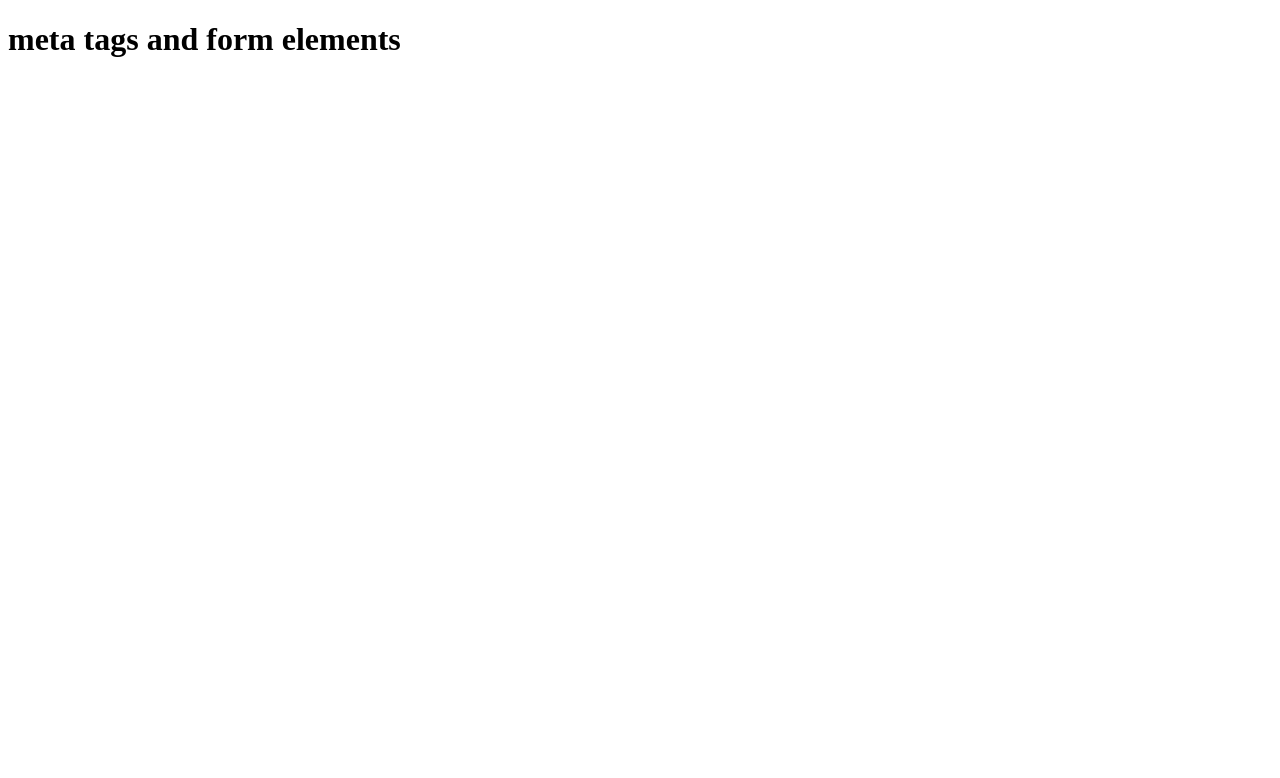
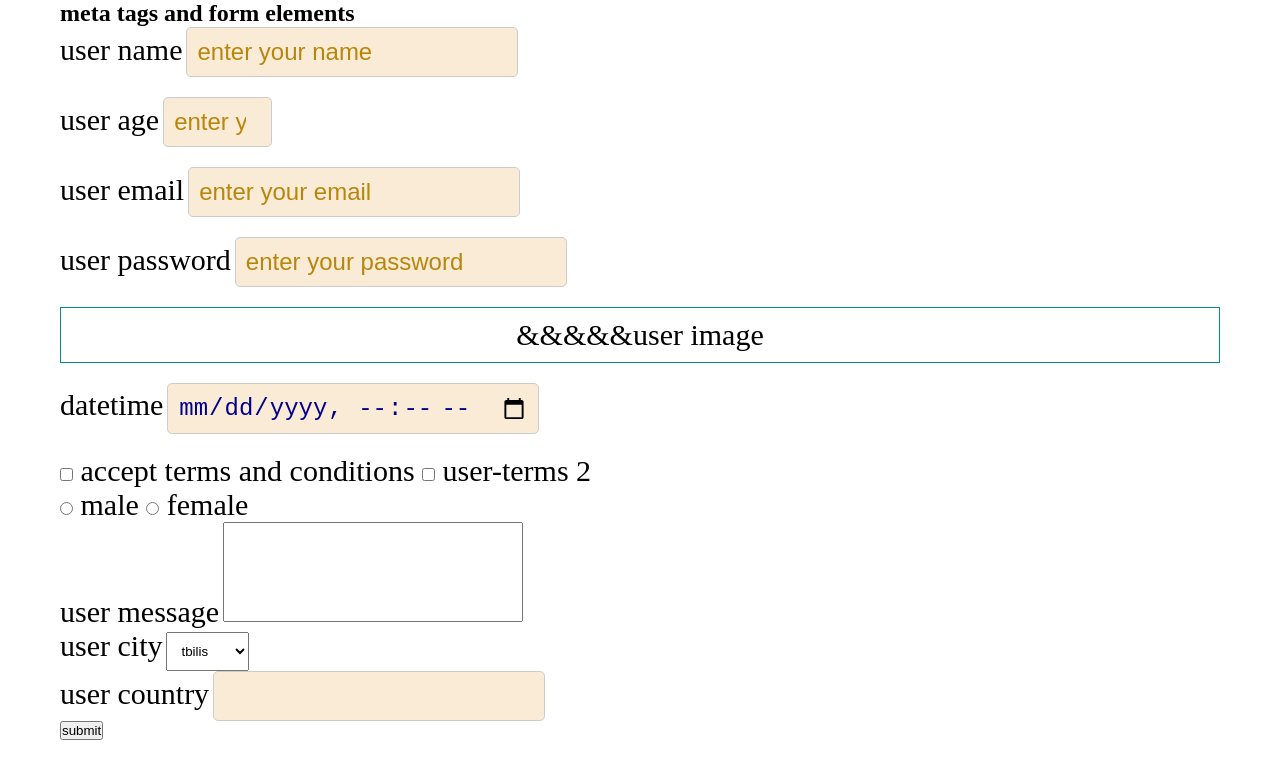
Before and after one commit to alinbrg/front28-lesson10, a plain HTML site: page index.html in a window 1280 px wide. Drawn offline with Linux system fonts and the light colour scheme.

Commit message:
form elements

```diff
--- a/index.html
+++ b/index.html
@@ -38,6 +38,124 @@
 		/>
 	</head>
 	<body>
-		<h1>meta tags and form elements</h1>
+		<section>
+			<div class="container">
+				<h1>meta tags and form elements</h1>
+				<form action="#" method="GET" id="registration-form">
+					<div class="form-group">
+						<label for="user-name">user name</label>
+						<input
+							type="text"
+							id="user-name"
+							name="user-name"
+							placeholder="enter your name"
+						/>
+					</div>
+					<div class="form-group">
+						<label for="user-age">user age</label>
+						<input
+							type="number"
+							id="user-age"
+							name="user-age"
+							placeholder="enter your age"
+							min="1"
+							max="100"
+						/>
+					</div>
+					<div class="form-group">
+						<label for="user-email">user email</label>
+						<input
+							type="email"
+							id="user-email"
+							name="user-email"
+							placeholder="enter your email"
+						/>
+					</div>
+					<div class="form-group">
+						<label for="user-password">user password</label>
+						<input
+							type="password"
+							id="user-password"
+							name="user-password"
+							placeholder="enter your password"
+							minlength="6"
+							maxlength="20"
+						/>
+					</div>
+					<div class="form-group">
+						<label for="user-image"> <span>&&&&&</span>user image</label>
+
+						<input
+							type="file"
+							id="user-image"
+							name="user-image"
+							accept=".pdf"
+						/>
+					</div>
+
+					<div class="form-group">
+						<label for="datetime">datetime</label>
+						<input type="datetime-local" id="datetime" name="datetime" />
+					</div>
+
+					<div>
+						<label for="user-terms">
+							<input type="checkbox" id="user-terms" name="user-terms" />
+							<span>accept terms and conditions</span>
+						</label>
+						<label for="user-terms2">
+							<input type="checkbox" id="user-terms2" name="user-terms2" />
+							<span>user-terms 2</span>
+						</label>
+					</div>
+
+					<div>
+						<label for="male">
+							<input type="radio" id="male" name="gender" />
+							<span>male</span>
+						</label>
+						<label for="female">
+							<input type="radio" id="female" name="gender" />
+							<span>female</span>
+						</label>
+					</div>
+
+					<div>
+						<label for="user-message">user message</label>
+						<textarea name="user-message" id="user-message"></textarea>
+					</div>
+
+					<div>
+						<label for="user-city">user city</label>
+						<select name="user-city" id="user-city">
+							<option value="option1">tbilis</option>
+							<option value="option2">batumi</option>
+							<option value="option3">kutaisi</option>
+						</select>
+					</div>
+
+					<div>
+						<label for="user-country">user country</label>
+						<input
+							list="country-select"
+							id="user-country"
+							name="user-country"
+						/>
+						<datalist id="country-select">
+							<option value="Georgia"></option>
+							<option value="Armenia"></option>
+							<option value="Azerbaijan"></option>
+							<option value="Turkey"></option>
+						</datalist>
+					</div>
+
+					<!-- <label for="user-name">
+						<span>იუზერის სახელი</span>
+						<input type="text" id="user-name" />
+					</label> -->
+					<button type="submit">submit</button>
+				</form>
+			</div>
+		</section>
 	</body>
 </html>
--- a/style.css
+++ b/style.css
@@ -0,0 +1,62 @@
+* {
+	margin: 0;
+	padding: 0;
+	box-sizing: border-box;
+}
+.container {
+	max-width: 1200px;
+	margin: 0 auto;
+	padding: 0 20px;
+}
+
+[type="checkbox"] {
+	accent-color: red;
+}
+
+label {
+	font-size: 30px;
+	/* display: block; */
+}
+
+textarea {
+	resize: none;
+	width: 300px;
+	height: 100px;
+}
+
+input {
+	/* display: block; */
+	border: 1px solid #ccc;
+	padding: 10px;
+	outline: none;
+	border-radius: 5px;
+	color: darkblue;
+	font-size: 24px;
+	background-color: antiquewhite;
+}
+
+[type="file"] {
+	display: none;
+}
+
+input::placeholder {
+	color: darkgoldenrod;
+}
+
+select {
+	padding: 10px;
+	outline: none;
+}
+
+.form-group:has([type="file"]) {
+	border: 1px solid darkcyan;
+	padding: 10px;
+	text-align: center;
+}
+.form-group:has([type="file"]) label {
+	display: block;
+}
+
+.form-group {
+	margin-bottom: 20px;
+}
```
